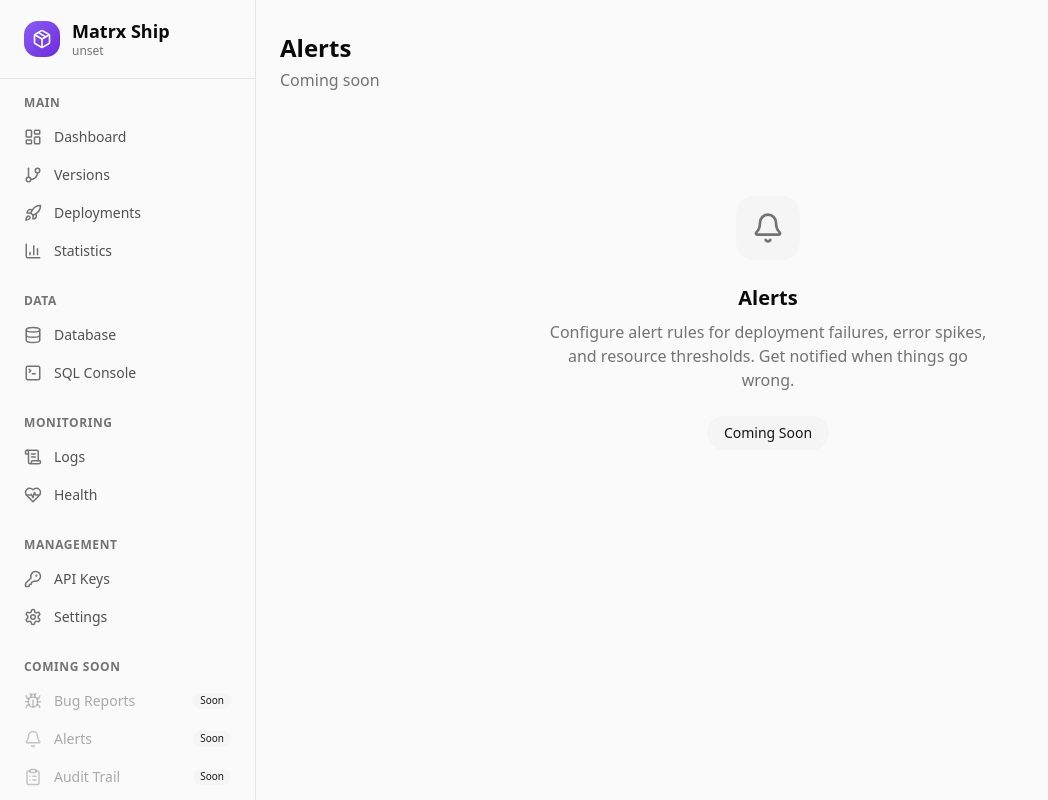
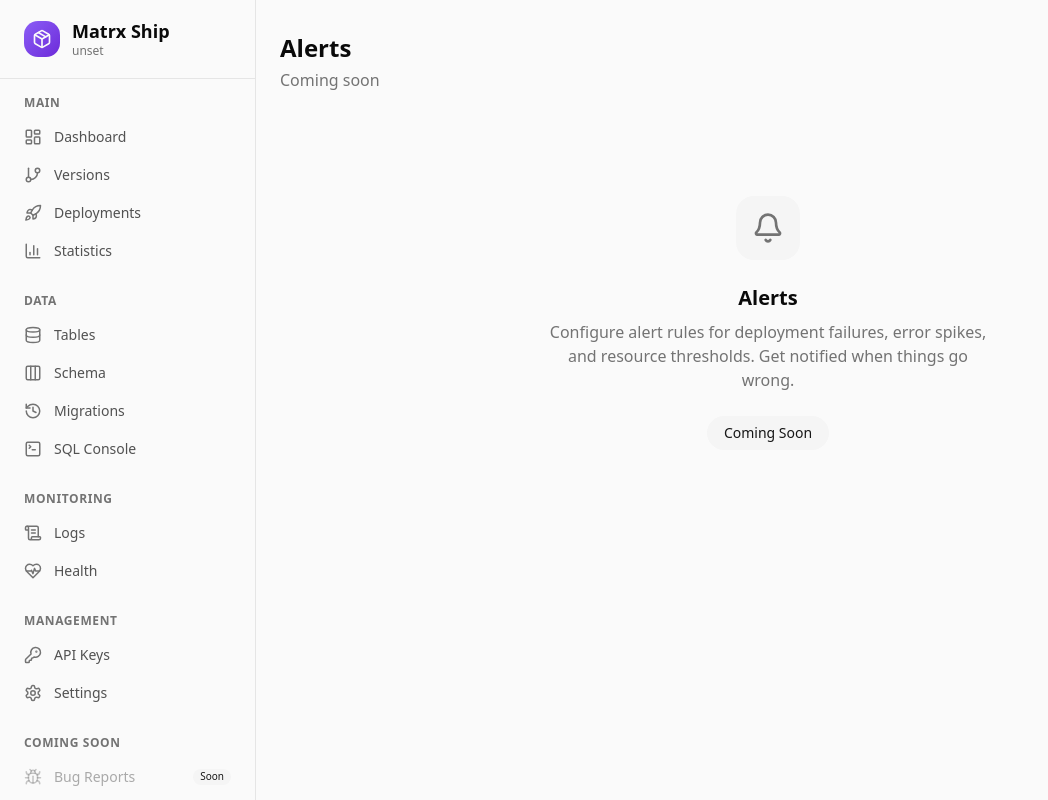
Before and after one commit to armanisadeghi/matrx-ship, a Next.js app: page /admin/alerts in a window 1280 px wide. Shown: the top 800 px of the page, without its empty margins (0-1048 px from the left). Built offline with nearby package versions, Linux system fonts and the light colour scheme; no server answers.

Commit message:
ui updates

```diff
--- a/src/app/admin/layout.tsx
+++ b/src/app/admin/layout.tsx
@@ -17,11 +17,13 @@ import {
   Bell,
   ClipboardList,
   Package,
+  Columns3,
+  History,
 } from "lucide-react";
 import { cn } from "@/lib/utils";
 import { ThemeToggle } from "@/components/theme-toggle";
 import { Badge } from "@/components/ui/badge";
-import { Separator } from "@/components/ui/separator";
+
 import { ScrollArea } from "@/components/ui/scroll-area";
 
 interface NavItem {
@@ -50,7 +52,9 @@ const navGroups: NavGroup[] = [
   {
     label: "Data",
     items: [
-      { href: "/admin/database", label: "Database", icon: Database },
+      { href: "/admin/database", label: "Tables", icon: Database },
+      { href: "/admin/database/schema", label: "Schema", icon: Columns3 },
+      { href: "/admin/database/migrations", label: "Migrations", icon: History },
       { href: "/admin/database/query", label: "SQL Console", icon: TerminalSquare },
     ],
   },
@@ -77,6 +81,20 @@ const navGroups: NavGroup[] = [
     ],
   },
 ];
+
+// Collect all nav hrefs to determine the best active match
+const allNavHrefs = navGroups.flatMap((g) => g.items.map((i) => i.href));
+
+function getIsActive(pathname: string, item: NavItem): boolean {
+  if (item.exact) return pathname === item.href;
+  if (pathname === item.href) return true;
+  if (!pathname.startsWith(item.href)) return false;
+  // For prefix matches, only activate if no other nav item is a more specific match
+  const moreSpecific = allNavHrefs.some(
+    (href) => href !== item.href && href.startsWith(item.href) && pathname.startsWith(href),
+  );
+  return !moreSpecific;
+}
 
 export default function AdminLayout({
   children,
@@ -116,9 +134,7 @@ export default function AdminLayout({
                 </p>
                 <div className="space-y-0.5">
                   {group.items.map((item) => {
-                    const isActive = item.exact
-                      ? pathname === item.href
-                      : pathname.startsWith(item.href);
+                    const isActive = getIsActive(pathname, item);
 
                     return (
                       <Link
--- /dev/null
+++ b/src/app/admin/loading.tsx
@@ -0,0 +1,12 @@
+import { Loader2 } from "lucide-react";
+
+export default function AdminLoading() {
+  return (
+    <div className="flex items-center justify-center min-h-[60vh]">
+      <div className="text-center">
+        <Loader2 className="w-12 h-12 text-primary animate-spin mx-auto mb-4" />
+        <p className="text-muted-foreground">Loading...</p>
+      </div>
+    </div>
+  );
+}
```
